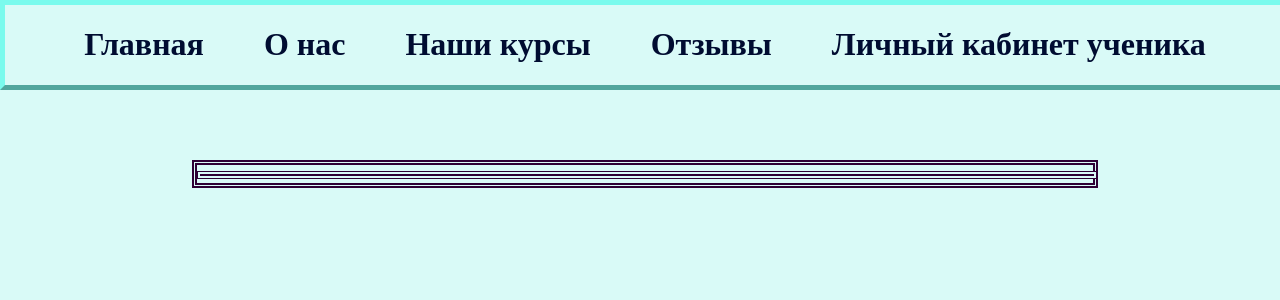
After one commit to FlavaClover/WebSchool, a Django app: page /feedbacks/ in a window 1280 px wide. The commit adds this page. Shown: the top 300 px of the page. Run offline with Django 3.2, Linux system fonts and the light colour scheme.

Commit message:
Added feedbacks model and form. Redacted styles

```diff
--- a/WebSchool/WebSchool/urls.py
+++ b/WebSchool/WebSchool/urls.py
@@ -21,4 +21,5 @@ urlpatterns = [
     path('admin/', admin.site.urls),
     path('', views.index, name='home'),
     path('news/<int:id_news>', views.news_view, name='news_page'),
+    path('feedbacks/', views.feedbacks, name='feedbacks'),
 ]
--- a/WebSchool/school/views.py
+++ b/WebSchool/school/views.py
@@ -2,11 +2,13 @@ from django.shortcuts import render
 from django.http import HttpResponse
 from school.models import News
 from django.core.paginator import Paginator, EmptyPage, PageNotAnInteger
+from school import forms
 
 # Create your views here.
 
 
-def index(request):
+def index(request) -> HttpResponse:
+    """Главная"""
     objects = News.objects.all()
     objects = list(reversed(objects))
     paginator = Paginator(objects, 3)
@@ -22,6 +24,11 @@ def index(request):
     return render(request, "html/index.html", context={"News": news, 'page': page})
 
 
-def news_view(request, id_news):
+def news_view(request, id_news: int) -> HttpResponse:
+    """Страница под новость"""
     news = News.objects.get(id=id_news)
     return render(request, "html/news.html", context={"News": news})
+
+
+def feedbacks(request) -> HttpResponse:
+    return render(request, "html/feedbacks.html", context={"FeedbackForm": forms.Feedbacks})
--- a/WebSchool/static/css/main.css
+++ b/WebSchool/static/css/main.css
@@ -24,23 +24,47 @@ h1{
 }
 .div_content
 {
-    position: absolute;
-    top: 30%;
+
+    position: fixed;
+    top: 20%;
     left: 15%;
     width: 70%;
     max-height: 70%;
+    border: 5px double #2D0034;
+    /*background-color: gray;*/
+}
+.div_send_feedback{
+    width: 100%;
+    text-align: center;
+    font-size: 14pt;
+    height: 100%;
+    background-color: red;
+
+}
+.div_feedback{
+    display: inline-flex;
+    background-color: #D9FAF7;
+    width: 99.6%;
+    height: 22.1%;
     border: 4px double #2D0034;
-    /*background-color: gray;*/
 }
 .div_news
 {
     display: inline-flex;
     background-color: #D9FAF7;
-    width: 99.6%;
-    height: 22.1%;
-    border: 4px double #2D0034;
+    width: 100%;
+    height: 100%;
+    /*height: 22.1%;*/
+    border-bottom: 4px double #2D0034;
 
 }
+.hr_news
+{
+    border: 4px double #2D0034;
+    margin: 0 0;
+    background-color: white;
+}
+
 .div_news image
 {
     margin: 0 10%;
--- a/WebSchool/templates/html/base.html
+++ b/WebSchool/templates/html/base.html
@@ -10,9 +10,9 @@
 <div class="div_header">
     <div align="center">
         <a href="{% url 'home' %}" class="a_header"><h1>Главная</h1></a>
-        <a href="{{ adr }}about/" class="a_header"><h1>О нас</h1></a>
+        <a href="" class="a_header"><h1>О нас</h1></a>
         <a href="{{ adr }}courses/" class="a_header"><h1>Наши курсы</h1></a>
-        <a href="{{ adr }}feedbacks/" class="a_header"><h1>Отзывы</h1></a>
+        <a href="{% url 'feedbacks' %}" class="a_header"><h1>Отзывы</h1></a>
         <a href="{{ adr }}login/" class="a_header"><h1>Личный кабинет ученика</h1></a>
     </div>
 </div>
--- /dev/null
+++ b/WebSchool/templates/html/feedbacks.html
@@ -0,0 +1,9 @@
+{% extends "html/base.html" %}
+{% block Title %} Отзывы {% endblock Title %}
+{% block Content %}
+    <div class="div_content">
+        <div class="div_feedback">
+        </div>
+    </div>
+
+{% endblock Content %}
--- a/WebSchool/templates/html/index.html
+++ b/WebSchool/templates/html/index.html
@@ -10,6 +10,7 @@
                 <div class="div_news_content">
                     <h1><a href="{% url 'news_page' n.id %}">{{ n.title }}</a></h1>
                     <p>Автор: {{ n.author }}</p>
+
                 </div>
             </div>
         {% endfor %}
```
Also changed, not shown: WebSchool/school/forms.py (added, +7 -0 lines), WebSchool/school/models.py (+7 -0 lines), WebSchool/school/migrations/0003_feedback.py (added).
